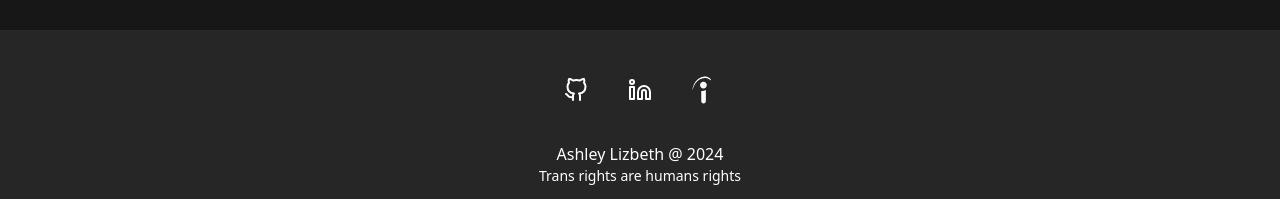
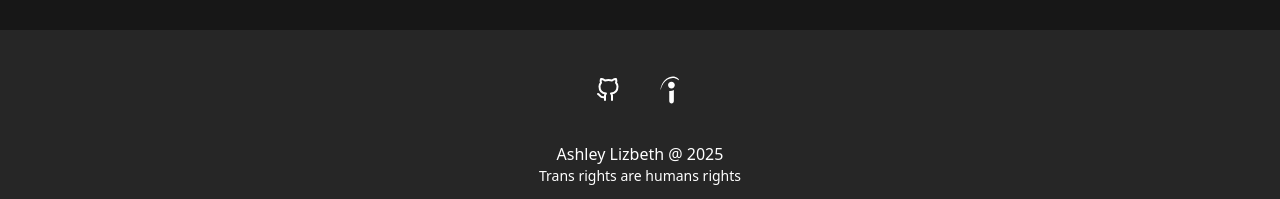
Before and after one commit to lizbh26/portfolio, an Astro site: page /portfolio/es/ in a window 1280 px wide. Shown: the part 1970-2169 px from the top of the page. Built offline with nearby package versions, Linux system fonts and the light colour scheme; Astro itself is replaced by a stand-in of ours; a web font is replaced by a local one.

Commit message:
Changed year to 2025, commented out Linkedin link until issue is solved

```diff
--- a/src/components/sections/footer.astro
+++ b/src/components/sections/footer.astro
@@ -1,9 +1,5 @@
 ---
 import feather from 'feather-icons'
-import { getLangFromUrl, useTranslations } from '../../i18n/languagePicker'
-
-const current_language = getLangFromUrl(Astro.url)
-const t = useTranslations(current_language)
 ---
 
 <footer class="bg-neutral-800" id="footer">
@@ -18,15 +14,16 @@ const t = useTranslations(current_language)
 					set:html={feather.icons.github.toSvg()}
 				/>
 			</li>
-			<li
+			<!-- <li
 				class="flex h-10 w-10 items-center justify-center transition hover:text-rose-400"
 			>
+				NOTE: Out of order until I restore account
 				<a
 					href="https://www.linkedin.com/in/ashley-lizbeth/"
 					target="_blank"
 					set:html={feather.icons.linkedin.toSvg()}
 				/>
-			</li>
+			</li> -->
 			<li class="">
 				<a
 					href="https://profile.indeed.com/p/ashleyb-b36nw9s"
@@ -44,7 +41,7 @@ const t = useTranslations(current_language)
 		</ul>
 	</div>
 	<div class="pb-4 pt-8 text-center">
-		<p class="">Ashley Lizbeth @ 2024</p>
+		<p class="">Ashley Lizbeth @ 2025</p>
 		<p class="text-sm">Trans rights are humans rights</p>
 	</div>
 </footer>
```
